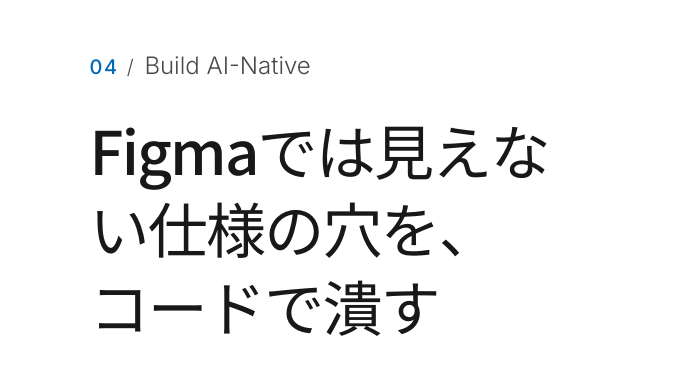
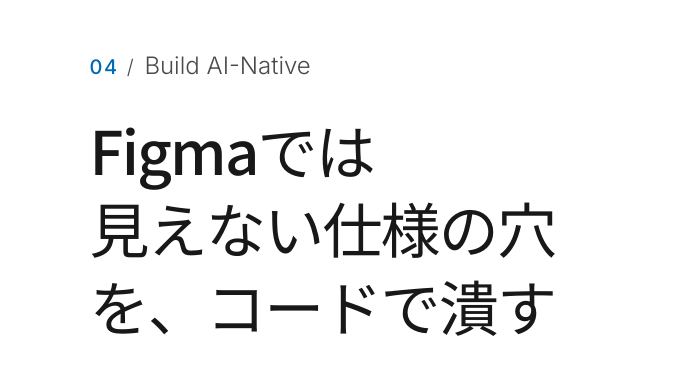
Before and after one commit to ayana-yamazaki/portfolio, an Astro site: page /build-ai-native in a window 1280 px wide. Shown: the part 92-465 px from the top of the page, 0-680 px from the left. Built offline with nearby package versions, Linux system fonts and the light colour scheme; Astro itself is replaced by a stand-in of ours.

Commit message:
Refine AI case study

```diff
--- a/src/pages/build-ai-native.astro
+++ b/src/pages/build-ai-native.astro
@@ -9,7 +9,7 @@ const caseStudy = getCaseStudy('/build-ai-native');
   <section class="case-hero case-hero--split case-hero--wide-first case-hero--ai-native">
     <div class="case-hero-copy">
       <p class="case-hero-title"><span>{caseStudy.number}</span><span>{caseStudy.title}</span></p>
-      <h1>Figmaでは見えない仕様の穴を、<br />コードで潰す</h1>
+      <h1>Figmaでは<span class="nowrap">見えない</span>仕様の穴を、コードで潰す</h1>
       <p class="ai-hero-lead">Claude Codeでプロトタイプを作り、Storybook上で画面と仕様を定義。PdM・エンジニアと触れるものを囲んで検証し、131件の仕様課題とUX改善を実装前に解決した。</p>
       <div class="ai-hero-article">
         <p>詳しいプロセス、131件の内訳、導入条件はCADDi Tech Blogへ</p>
@@ -125,7 +125,7 @@ const caseStudy = getCaseStudy('/build-ai-native');
         <li><span>02</span>実務を再現したUX検証</li>
         <li><span>03</span>テスト・既存実装の観点をデザイン工程へ前倒し</li>
       </ul>
-      <p class="ai-storybook-note" data-reveal>Storybookは、仕様と操作を検証する中間成果物であり、フロントエンド実装そのものを置き換えるものではありません。</p>
+      <p class="ai-storybook-note" data-reveal>Storybookは本番フロントエンドの代替ではなく、実装前の仕様とUX判断を揃えるための中間成果物として運用しました。</p>
     </section>
 
     <section class="case-section ai-closing-section">
@@ -147,6 +147,12 @@ const caseStudy = getCaseStudy('/build-ai-native');
 </CaseStudyLayout>
 
 <style>
+  .nowrap {
+    display: inline-block;
+    white-space: nowrap;
+    word-break: keep-all;
+  }
+
   .ai-native-content {
     --case-section-padding: clamp(56px, 6.5vw, 92px);
     --case-block-gap: clamp(30px, 4vw, 48px);
```
